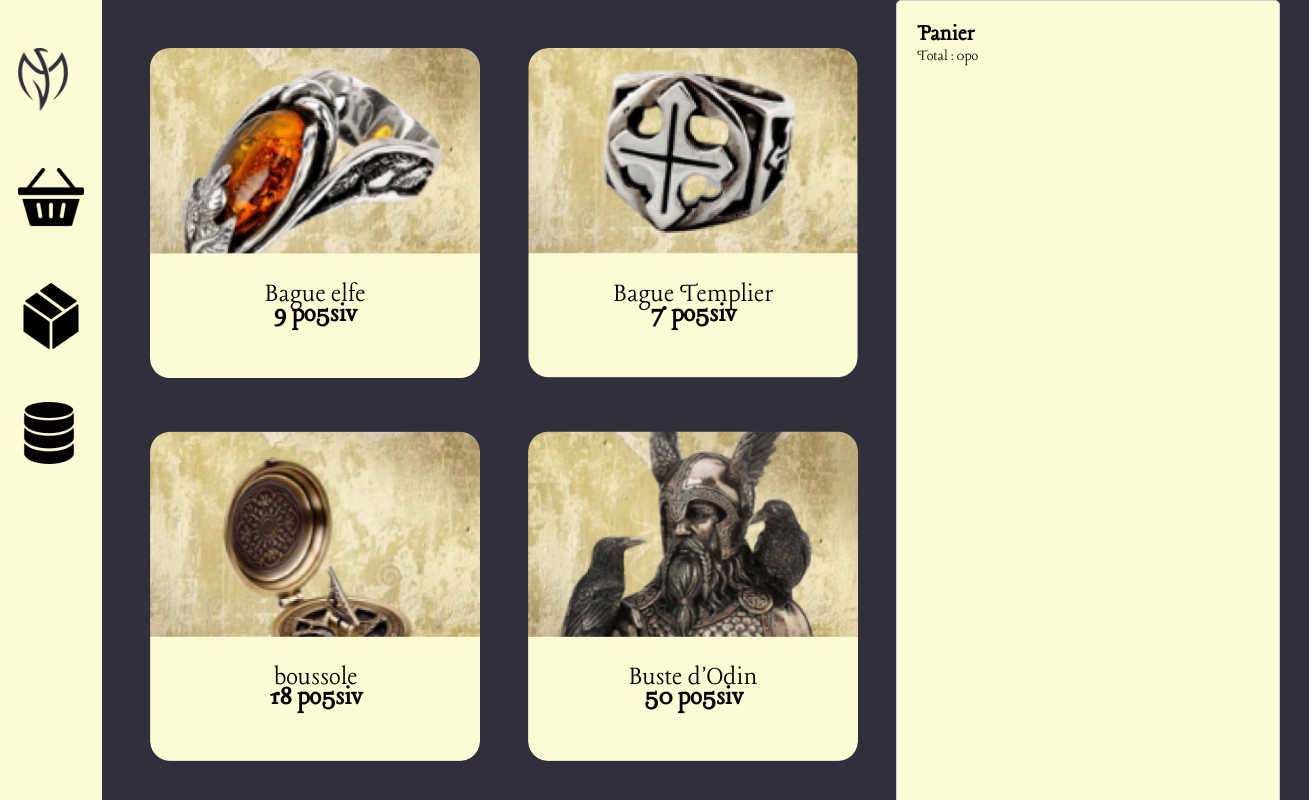
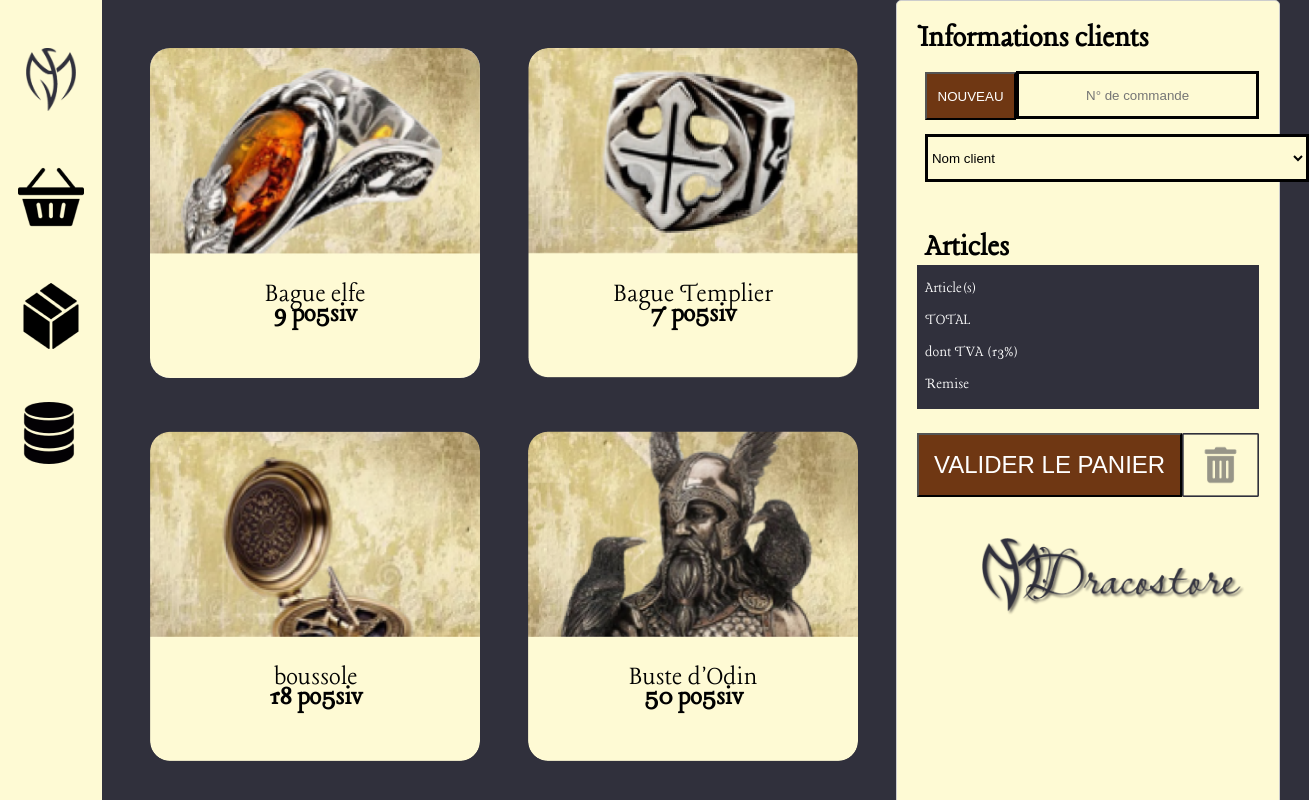
Before and after one commit to muatib/Dracostore, a website built with Vite: page index.html in a window 1280 px wide. Shown: the top 800 px of the page, 1309 px wide, since content can reach past the window. Built offline with nearby package versions, Linux system fonts and the light colour scheme.

Commit message:
style next

```diff
--- a/index.html
+++ b/index.html
@@ -5,13 +5,13 @@
     <meta name="viewport" content="width=device-width, initial-scale=1.0" />
     <title>Dracostore</title>
     <link rel="stylesheet" href="css/style.css" />
-    <!-- <link rel="stylesheet" href="https://cdnjs.cloudflare.com/ajax/libs/font-awesome/6.5.2/css/all.min.css" integrity="sha512-SnH5WK+bZxgPHs44uWIX+LLJAJ9/2PkPKZ5QiAj6Ta86w+fsb2TkcmfRyVX3pBnMFcV7oQPJkl9QevSCWr3W6A==" crossorigin="anonymous" referrerpolicy="no-referrer" /> -->
+
   </head>
 
   <body>
     <main>
       <div class="buy-container">
-        <div class="nav-container">
+       <nav class="nav-container">
           <ul>
             <li><img class="logo nav-img" src="/img/logo.png" alt="logo" /></li>
             <li>
@@ -36,16 +36,52 @@
               /></a>
             </li>
           </ul>
-        </div>
+        </nav>
+
         <div class="container" id="item-container">
           <!-- LIst of items -->
         </div>
         <div class="cart" id="cart">
-          <h2>Panier</h2>
+            <h1>Informations clients</h1>
+            <div class="order">
+            <button class="order-btn">nouveau</button>
+            <input class="order-txt" type="text" placeholder="N° de commande">
+        </div>
+
+
+<select class="customer" name="customer" id="customer-select">
+  <option value="">Nom client</option>
+  <option value="jack Sparrow">jack sparrow</option>
+  <option value="john Wick">john Wick</option>
+  <option value="Badmotherfucker">Badmotherfucker</option>
+  <option value="Jack the Reaper">Jack the Reaper</option>
+  <option value="Alberto de la Rosa">Alberto de la Rosa</option>
+  <option value="Sponger Bob">Sponger Bob</option>
+</select>
+          <h2 class="cart-txt">Articles</h2>
           <ul class="cart-lst" id="cart-list">
             <!-- list buy -->
           </ul>
-          <p id="total">Total : <span>0</span>po</p>
+          <ul class="price-container">
+            <li>
+                <p>Article(s)</p>
+            </li>
+            <li>
+                <p>TOTAL</p>
+            </li>
+            <li>
+                <p>dont TVA (13%)</p>
+            </li>
+            <li>
+                <p>Remise</p>
+            </li>
+          </ul>
+          <!-- <p id="total">Total : <span>0</span>po</p> -->
+          <div class="cart-container">
+            <button class="cart-btn">valider le panier</button>
+            <img class="cart-img" src="/img/supprimer.png" alt="supprimer">
+          </div>
+          <img class="cart-logo" src="/img/logo-nom.png" alt="">
         </div>
       </div>
     </main>
--- a/scss/_main.scss
+++ b/scss/_main.scss
@@ -1,3 +1,4 @@
 .logo{
     width: 50px;
+    margin-left: 0.5rem;
 }
--- a/scss/_utils.scss
+++ b/scss/_utils.scss
@@ -70,7 +70,7 @@ html{
   height: 1024px;
 }
 
-#cart-list {
+.cart-lst {
   list-style: none;
   padding: 0;
   margin: 0;
@@ -82,3 +82,66 @@ html{
 .cart{
     background-color: var(--color1);
 }
+.order{
+    display: flex;
+    align-items: center;
+    justify-content: space-between;
+}
+.order-btn{
+    width: 6rem;
+    height: 3rem;
+    text-transform: uppercase;
+    background-color: var(--color5);
+    color: white;
+  margin: 1rem 0 0.9rem 0.5rem;
+
+
+}
+.order-txt{
+    width: 16rem;
+    height: 3rem;
+    background-color: var(--color1);
+    text-align: center;
+    // margin-bottom: 0.5rem;
+    border: black 3px solid;
+}
+.customer{
+    width: 24rem;
+    height: 3rem;
+    background-color: var(--color1);
+    margin-left: 0.5rem;
+    border: black 3px solid;
+}
+.cart-txt{
+    font-size: 2rem;
+    margin-top: 3rem;
+    margin-left: 0.5rem;
+}
+.price-container{
+    background-color: var(--color2);
+    color: white;
+    line-height: 2rem;
+    padding: 0.5rem;
+}
+.cart-container{
+    display: flex;
+    align-items: center;
+    justify-content: space-between;
+    margin-top: 1.5rem;
+}
+.cart-btn{
+    height: 4rem;
+    width: 17rem;
+    background-color: var(--color5);
+    color: white;
+    text-transform: uppercase;
+    font-size: 1.5rem;
+}
+.cart-img{
+   height: 4rem;
+}
+.cart-logo{
+    width: 265px;
+    height: 80px;
+    margin: 2.5rem 0 0 4rem;
+}
```
Also changed, not shown: css/style.css, img/supprimer.png (added), 1 other file.
